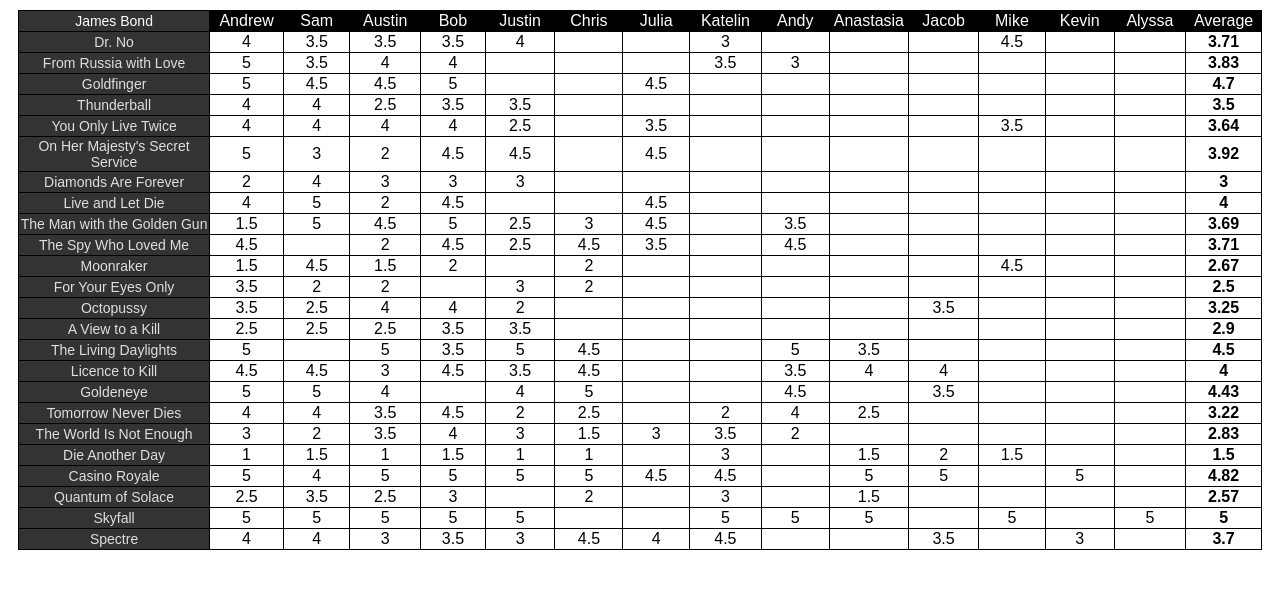
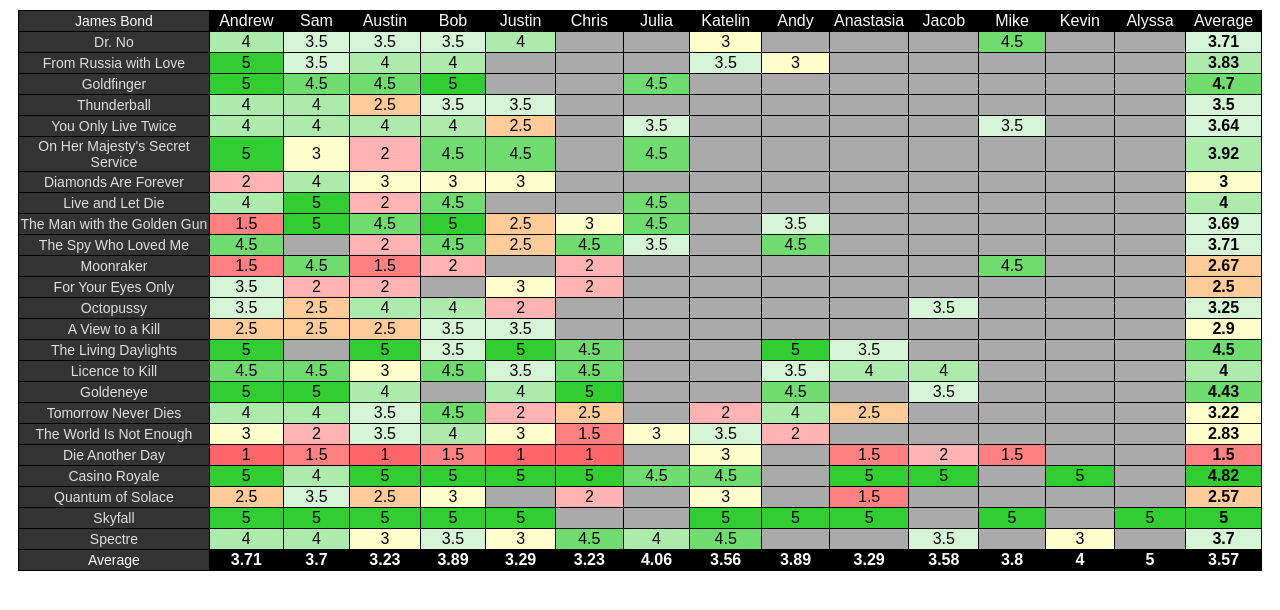
Before and after one commit to samschirmer/film-reviews, a PHP site: page /tags?id=1 in a window 1280 px wide. Shown: the top 610 px of the page. Run offline with PHP 8.4, Linux system fonts and the light colour scheme; data comes from the database, SQL or seed files in the repository.

Commit message:
Added some CSS and film averages

```diff
--- a/style.css
+++ b/style.css
@@ -12,6 +12,15 @@
 	border: 1px solid #000;
 	text-align: center;
 	width: 80px;
+}
+
+/* ####################################
+
+	DASHBOARD TABLE STUFF
+
+###################################### */
+.film_leaderboard td:first-child, .user_leaderboard td:first-child {
+	width: 350px;
 }
 
 /* ####################################
@@ -43,3 +52,56 @@
 	color: #dfdfdf;
 	text-decoration: none;
 }
+
+#user_averages {
+	color: #fff;
+	background-color: #000;
+}
+
+.rating_none {
+	background-color: #aaaaaa;
+}
+
+.rating_0 {
+	background-color: #cc0000;
+}
+
+.rating_0_5 {
+	background-color: #e60000;
+}
+
+.rating_1 {
+	background-color: #ff666a;
+}
+
+.rating_1_5 {
+	background-color: #ff8080;
+}
+
+.rating_2 {
+	background-color: #ffb3b3;
+}
+
+.rating_2_5 {
+	background-color: #ffcc99;
+}
+
+.rating_3 {
+	background-color: #ffffcc;
+}
+
+.rating_3_5 {
+	background-color: #d6f5d6;
+}
+
+.rating_4 {
+	background-color: #adebad;
+}
+
+.rating_4_5 {
+	background-color: #70dc70;
+}
+
+.rating_5 {
+	background-color: #32cd32;
+}
--- a/tags.php
+++ b/tags.php
@@ -121,9 +121,24 @@
 # calculates the average
 #
 ################################
+$all_avg = [];
 function getAverage($curr_col, $max_cols, $row_rating) {
+	global $all_avg;
 	if ($curr_col == $max_cols) {
-		echo '<td><strong>' . round((array_sum($row_rating) / count($row_rating)), 2) . '</strong></td>';
+		$avg = round((array_sum($row_rating) / count($row_rating)), 2);
+		$rounded_rating = round($avg * 2, 0) / 2;
+		$decimal_flag = strlen(strval($rounded_rating));
+		if ($decimal_flag > 1) {
+			$str_rating = strval($rounded_rating);
+			$base_rating = explode(".", $str_rating);
+			$rating_css_class = $base_rating[0] . '_5';
+		} else {
+			$rating_css_class = $rounded_rating;
+		}
+		echo '<td class="rating_' . $rating_css_class  . '">';
+
+		echo '<strong>' . $avg . '</strong></td>';
+		array_push($all_avg, $avg);
 		return 1;
 	} else {
 		return 0;
@@ -146,7 +161,7 @@
 			##########
 			# hacky loop to fill in blank <td>s to end of row after last rating BEFORE making a new line
 				while (($shitty_hack == 1) and ($col_counter < count($column_order))) {
-					echo '<td>&nbsp;</td>';
+					echo '<td class="rating_none">&nbsp;</td>';
 					# checking for end-of-row and appending average column
 					if ((count($column_order) - $col_counter == 1) and ($avg_flag == 0)) {
 						$avg_flag = getAverage($column_order[$col_counter], count($column_order), $all_ratings);
@@ -178,7 +193,7 @@
 		# this row contains ratings, but none for this column; drop a &nbsp in a <td>
 			if (($column_order[$col_counter] != $row["userid"]) and ($col_counter < count($column_order))) {
 				while (($column_order[$col_counter] != $row["userid"]) and ($col_counter < count($column_order))) {
-					echo '<td>&nbsp;</td>';
+					echo '<td class="rating_none">&nbsp;</td>';
 					# checking for end-of-row and appending average column
 					if ((count($column_order) - $col_counter == 1) and ($avg_flag == 0)) {
 						$avg_flag = getAverage($column_order[$col_counter], count($column_order), $all_ratings);
@@ -193,7 +208,13 @@
 
 		# if there IS a rating in this column (for this row)
 			if (($column_order[$col_counter] == $row["userid"]) and ($col_counter < count($column_order))) {
-				echo '<td>';
+				if (strlen($row["rating"]) > 1) {
+					$base_rating = explode(".", $row["rating"]);
+					$rating_css_class = $base_rating[0] . '_5';
+				} else {
+					$rating_css_class = $row["rating"];
+				}
+				echo '<td class="rating_' . $rating_css_class  . '">';
 				echo $row["rating"];
 				echo '</td>';
 				array_push($all_ratings, $row["rating"]);
@@ -207,7 +228,30 @@
 }
 
 # getting user averages
-# TODO
+echo '<tr id="user_averages"><td>Average</td>';
+
+for ($i = 0; $i < $num_users; $i++) {
+	$curr_array = $userids[$i];
+	$curr_id = $curr_array["userid"];
+
+	$select_user_avg_sql = 'SELECT 	AVG(r.Rating) AS Average
+				FROM 	tblUsers AS u LEFT JOIN
+					tblRatings AS r ON r.UserID = u.UserID LEFT JOIN
+					tblFilms AS f ON f.FilmID = r.FilmID LEFT JOIN
+					tblFilmTags AS ft ON ft.FilmID = f.FilmID
+				WHERE 	(ft.TagID = :tagid) AND (u.UserID = :userid) AND
+					((u.RecordStatusID = 1) AND (r.RecordStatusID = 1) AND (f.RecordStatusID = 1) AND (ft.RecordStatusID = 1))
+				ORDER BY u.UserID';
+	$select_user_avg = $db->prepare($select_user_avg_sql);
+	$select_user_avg->execute(array(':tagid' => $tagid, ':userid' => $curr_id)) or die(print_r($db->errorInfo(), true));
+
+	while ($rows = $select_user_avg->fetch(PDO::FETCH_ASSOC)) {
+		$avg = $rows["Average"];
+	}
+
+	echo '<td><strong>' . round($avg, 2) . '</strong></td>';
+}
+echo '<td><strong>' . round((array_sum($all_avg) / (count($all_avg))), 2)  . '</strong></td></tr>';
 
 echo '</table>';
 ?>
--- a/users.php
+++ b/users.php
@@ -30,7 +30,6 @@
 	echo '	<tr>
 			<td>' . $firstname . '</td>
 			<td>' . $lastname . '</td>
-			<td>' . $tags . '</td>
 		</tr>
 	';
 }
@@ -45,7 +44,7 @@
 $select_reviews = $db->prepare($select_reviews_sql);
 $select_reviews->execute(array(':userid' => $userid)) or die(print_r($db->errorInfo(), true));
 
-echo '<table>';
+echo '<table class="user_leaderboard">';
 while ($rows = $select_reviews->fetch(PDO::FETCH_ASSOC)) {
 	$filmid = $rows["FilmID"];
 	$title = $rows["Name"];
```
